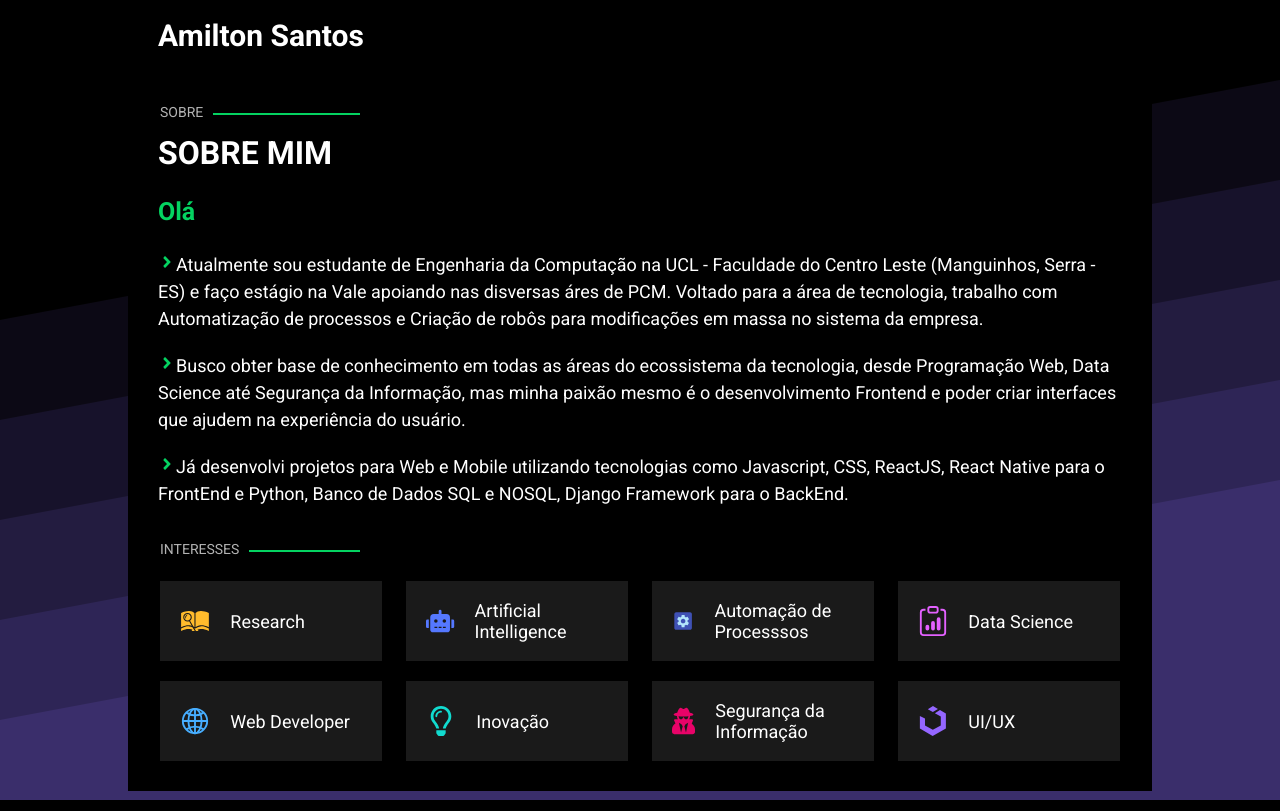
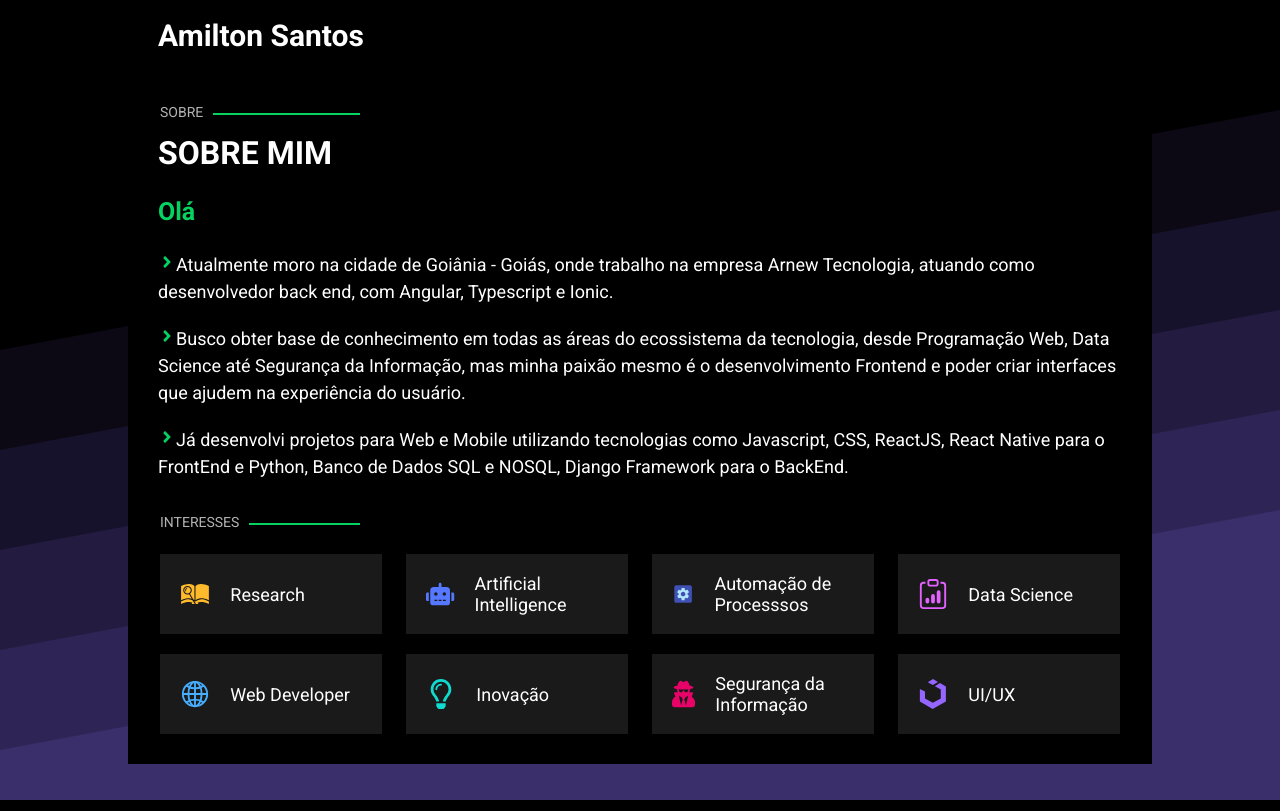
Before and after one commit to AmiltonSantos/nextjs, a Next.js app: page /Sobre in a window 1280 px wide. Built offline with nearby package versions, Linux system fonts and the light colour scheme.

Commit message:
:art: Adiciona novas informaçoes

```diff
--- a/src/pages/Sobre/index.tsx
+++ b/src/pages/Sobre/index.tsx
@@ -45,12 +45,8 @@ const Sobre: React.FC = () => {
             <li>
               <FaAngleRight />
               <span>
-                Atualmente sou estudante de Engenharia da Computação na UCL -
-                Faculdade do Centro Leste (Manguinhos, Serra - ES) e faço
-                estágio na Vale apoiando nas disversas áres de PCM. Voltado para
-                a área de tecnologia, trabalho com Automatização de processos e
-                Criação de robôs para modificações em massa no sistema da
-                empresa.
+                Atualmente moro na cidade de Goiânia - Goiás, onde trabalho na empresa
+                Arnew Tecnologia, atuando como desenvolvedor back end, com Angular, Typescript e Ionic.
               </span>
             </li>
             <li>
```
